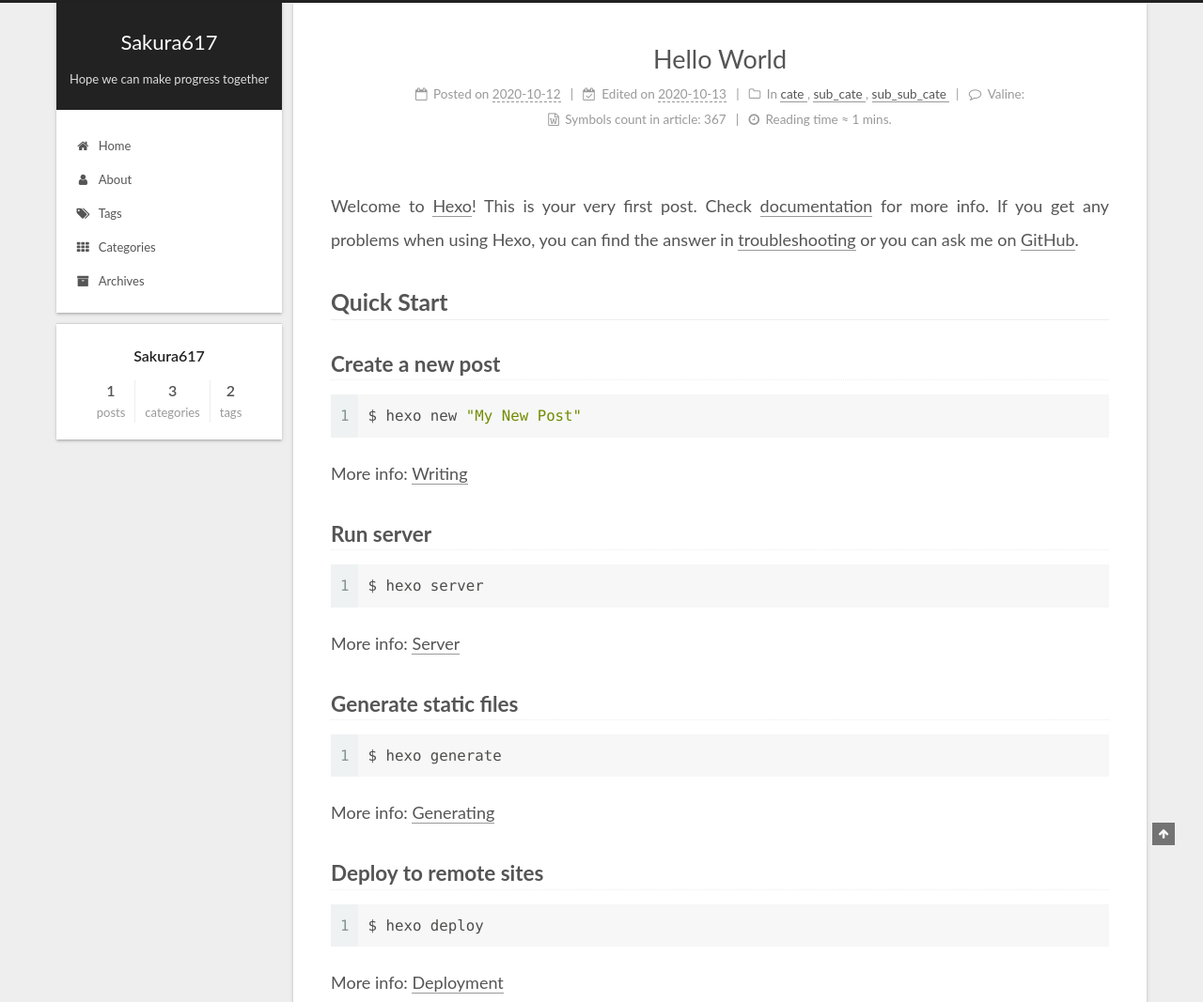
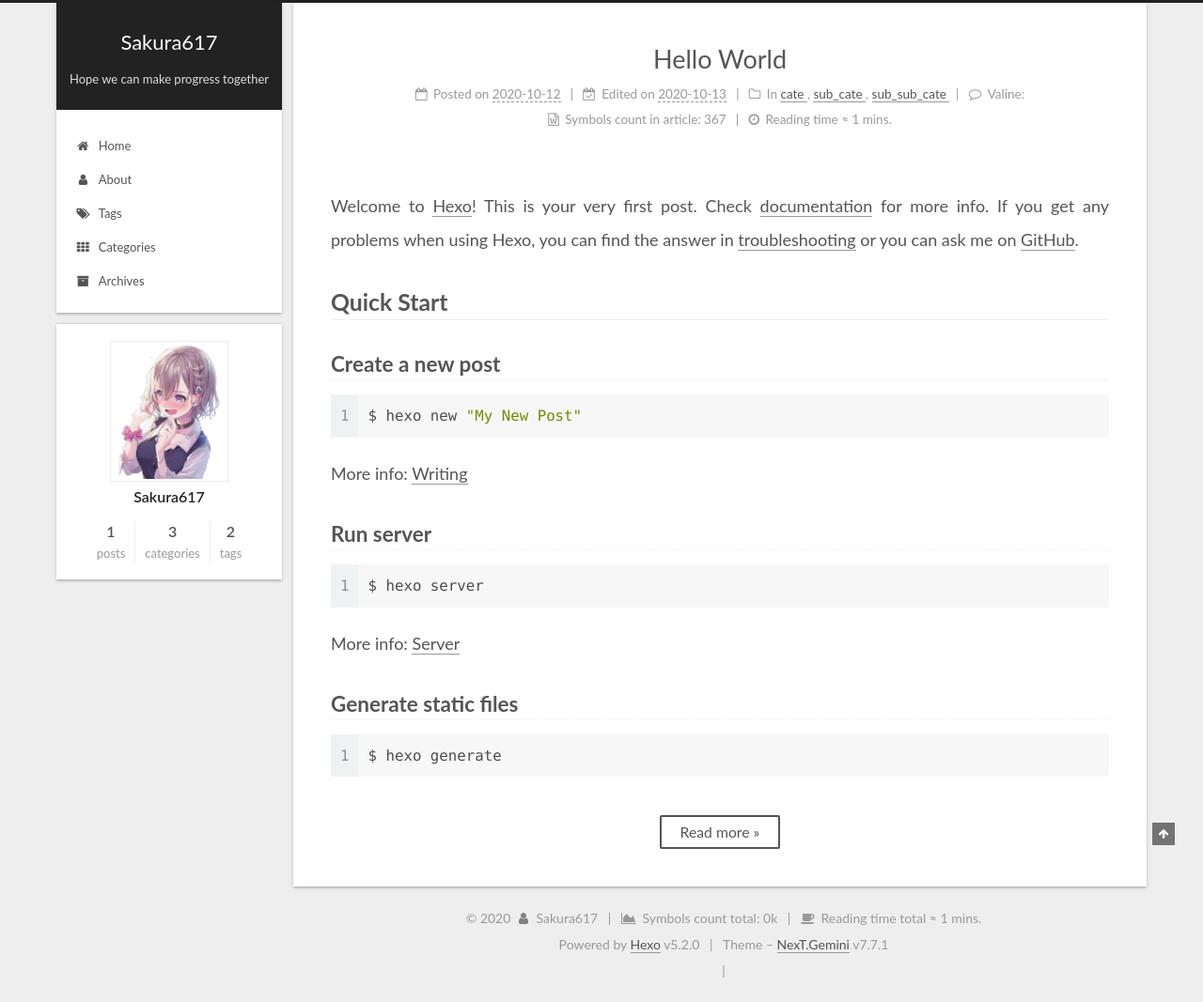
Before and after one commit to Sakura617/Sakura617.github.io, a plain HTML site: page index.html in a window 1280 px wide. Shown: the top 1067 px of the page at 94% size. Drawn offline with Linux system fonts and the light colour scheme; some packages are replaced by stand-ins of ours; a script that the page names is missing.

Commit message:
Site updated: 2020-10-13 16:45:50

```diff
--- a/css/main.css
+++ b/css/main.css
@@ -1153,7 +1153,7 @@ pre .javascript .function {
 }
 .links-of-author a::before,
 .links-of-author span.exturl::before {
-  background: #ffe9dd;
+  background: #368636;
   border-radius: 50%;
   content: ' ';
   display: inline-block;
--- a/index.html
+++ b/index.html
@@ -184,7 +184,7 @@
     <link itemprop="mainEntityOfPage" href="http://github.com/Sakura617/Sakura617.github.io/2020/10/12/hello-world/">
 
     <span hidden itemprop="author" itemscope itemtype="http://schema.org/Person">
-      <meta itemprop="image" content="/Sakura617.github.io/images/avatar.gif">
+      <meta itemprop="image" content="/Sakura617.github.io/images/avatar.jpg">
       <meta itemprop="name" content="Sakura617">
       <meta itemprop="description" content="">
     </span>
@@ -212,7 +212,7 @@
                   <i class="fa fa-calendar-check-o"></i>
                 </span>
                 <span class="post-meta-item-text">Edited on</span>
-                <time title="Modified: 2020-10-13 15:20:40" itemprop="dateModified" datetime="2020-10-13T15:20:40+08:00">2020-10-13</time>
+                <time title="Modified: 2020-10-13 16:42:22" itemprop="dateModified" datetime="2020-10-13T16:42:22+08:00">2020-10-13</time>
               </span>
             <span class="post-meta-item">
               <span class="post-meta-item-icon">
@@ -285,11 +285,13 @@
 
 <p>More info: <a target="_blank" rel="noopener" href="https://hexo.io/docs/server.html">Server</a></p>
 <h3 id="Generate-static-files"><a href="#Generate-static-files" class="headerlink" title="Generate static files"></a>Generate static files</h3><figure class="highlight bash"><table><tr><td class="gutter"><pre><span class="line">1</span><br></pre></td><td class="code"><pre><span class="line">$ hexo generate</span><br></pre></td></tr></table></figure>
-
-<p>More info: <a target="_blank" rel="noopener" href="https://hexo.io/docs/generating.html">Generating</a></p>
-<h3 id="Deploy-to-remote-sites"><a href="#Deploy-to-remote-sites" class="headerlink" title="Deploy to remote sites"></a>Deploy to remote sites</h3><figure class="highlight bash"><table><tr><td class="gutter"><pre><span class="line">1</span><br></pre></td><td class="code"><pre><span class="line">$ hexo deploy</span><br></pre></td></tr></table></figure>
-
-<p>More info: <a target="_blank" rel="noopener" href="https://hexo.io/docs/one-command-deployment.html">Deployment</a></p>
+          <!--noindex-->
+            <div class="post-button">
+              <a class="btn" href="/Sakura617.github.io/2020/10/12/hello-world/#more" rel="contents">
+                Read more &raquo;
+              </a>
+            </div>
+          <!--/noindex-->
 
 
     </div>
@@ -364,6 +366,8 @@
 
       <div class="site-overview-wrap sidebar-panel">
         <div class="site-author motion-element" itemprop="author" itemscope itemtype="http://schema.org/Person">
+    <img class="site-author-image" itemprop="image" alt="Sakura617"
+      src="/Sakura617.github.io/images/avatar.jpg">
   <p class="site-author-name" itemprop="name">Sakura617</p>
   <div class="site-description" itemprop="description"></div>
 </div>
```
Also changed, not shown: 2020/10/12/hello-world/index.html (+5 -3 lines), about/index.html (+2 -0 lines), archives/2020/10/index.html (+2 -0 lines), archives/2020/index.html (+2 -0 lines), archives/index.html (+2 -0 lines), categories/cate/index.html (+2 -0 lines), categories/cate/sub-cate/index.html (+2 -0 lines), categories/cate/sub-cate/sub-sub-cate/index.html (+2 -0 lines), categories/index.html (+2 -0 lines), tags/index.html (+2 -0 lines), tags/tag1/index.html (+2 -0 lines), tags/tag2/index.html (+2 -0 lines), images/avatar.jpg (added).
